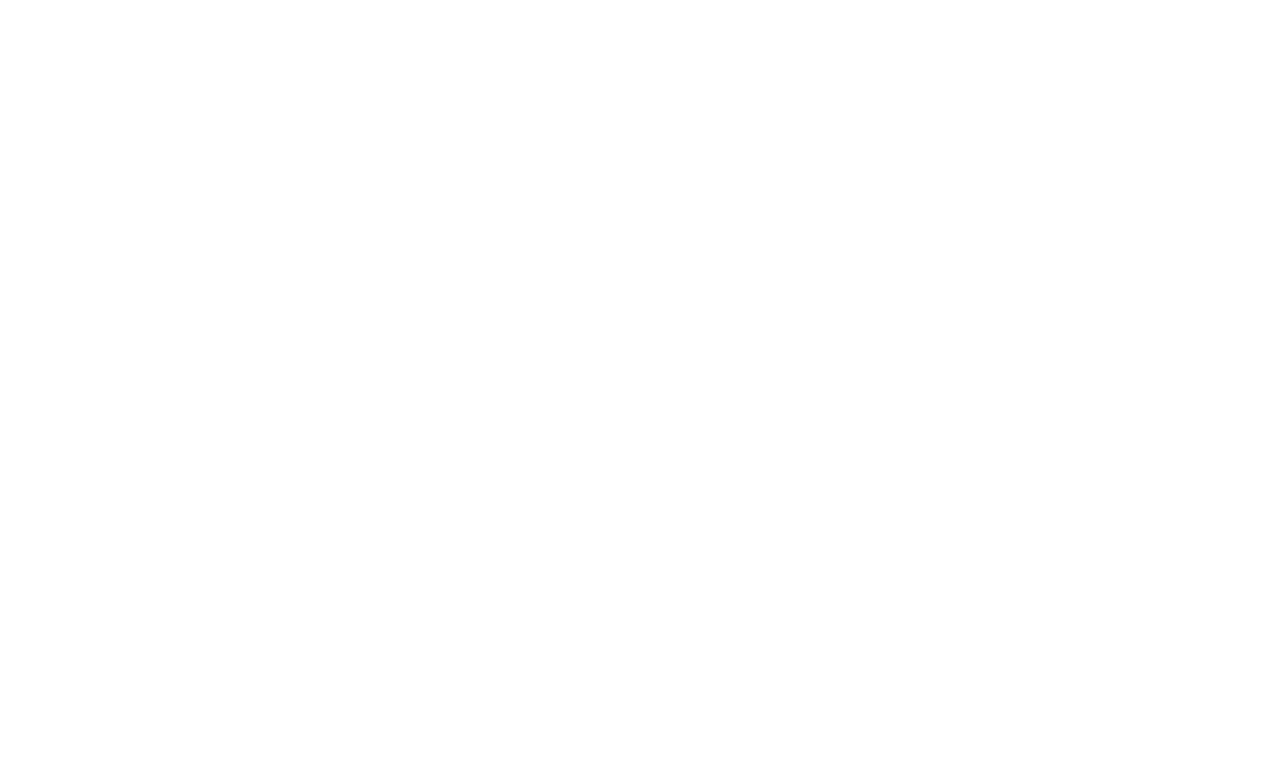
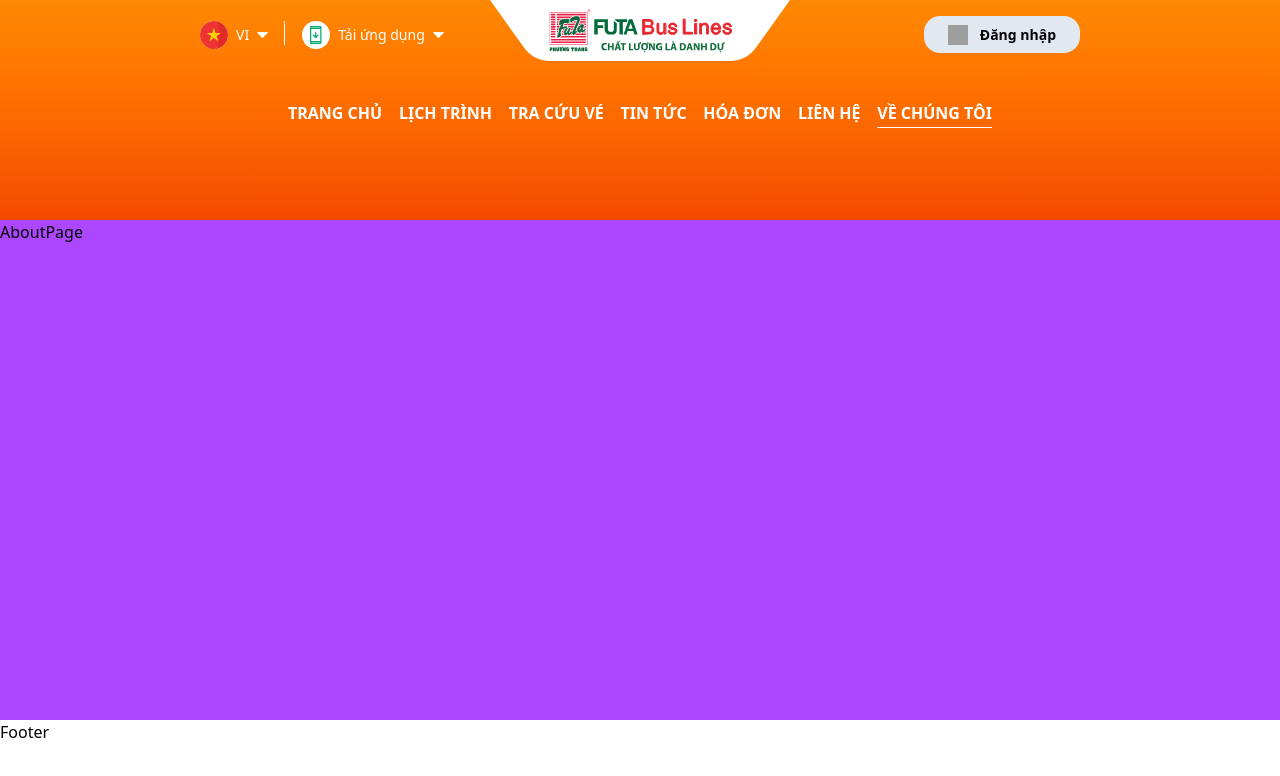
Before and after one commit to hnduong0711/Futa, a React (Vite) app: page /ve-chung-toi in a window 1280 px wide. Before the commit this address had no page. Shown: the top 776 px of the page. Built offline with nearby package versions, Linux system fonts and the light colour scheme; grey boxes are pictures that could not be loaded.

Commit message:
complete route of app

```diff
--- a/src/App.jsx
+++ b/src/App.jsx
@@ -1,6 +1,12 @@
 import { BrowserRouter as Router, Routes, Route } from "react-router-dom";
 import UserLayout from "./layouts/UserLayout";
 import HomePage from "./pages/Homepage";
+import SchedulePage from "./pages/SchedulePage";
+import SearchTicketPage from "./pages/SearchTicketPage";
+import NewsPage from "./pages/NewsPage";
+import ReceiptPage from "./pages/ReceiptPage";
+import ContactPage from "./pages/ContactPage";
+import AboutPage from "./pages/AboutPage";
 
 
 function App() {
@@ -9,6 +15,12 @@
       <Routes>
         <Route path="/" element={<UserLayout />}>
           <Route index element={<HomePage />} />
+          <Route path="lich-trinh" element={<SchedulePage />} />
+          <Route path="tra-cuu-ve" element={<SearchTicketPage/>} />
+          <Route path="tin-tuc" element={<NewsPage/>} />
+          <Route path="hoa-don" element={<ReceiptPage/>} />
+          <Route path="lien-he" element={<ContactPage/>} />
+          <Route path="ve-chung-toi" element={<AboutPage/>} />
         </Route>
       </Routes>
     </Router>
--- a/src/components/user/Header/Header.jsx
+++ b/src/components/user/Header/Header.jsx
@@ -9,13 +9,28 @@
   AndroidIcon,
   AppleIcon,
 } from "../../../assets";
+import { NavLink } from "react-router-dom";
 
 const Header = () => {
+  // state for language
   const [lang, setLang] = useState("vn");
   const [openLang, setOpenLang] = useState(false);
   const langRef = useRef(null);
+  // state for download app
   const [openDownApp, setOpenDownApp] = useState(false);
   const downloadRef = useRef(null);
+  // state for navbar
+  const [content, setContent] = useState("home");
+  // nav menu
+  const menuItems = [
+    { name: "Trang chủ", path: "/" },
+    { name: "Lịch trình", path: "/lich-trinh" },
+    { name: "Tra cứu vé", path: "/tra-cuu-ve" },
+    { name: "Tin tức", path: "/tin-tuc" },
+    { name: "Hóa đơn", path: "/hoa-don" },
+    { name: "Liên hệ", path: "/lien-he" },
+    { name: "Về chúng tôi", path: "/ve-chung-toi" },
+  ];
 
   // click ra ngoài thì ẩn dropdown
   useEffect(() => {
@@ -37,9 +52,9 @@
   };
 
   return (
-    <div className="h-[220px] flex flex-col">
+    <div className="h-[220px] flex flex-col bg-gradient-to-b from-orange-400 to-orange-600 w-full ">
       {/* Login section */}
-      <div className="bg-gradient-to-b from-orange-400 to-orange-600 h-[220px] w-full px-50 pt-4">
+      <div className="px-50 pt-4">
         <div className="flex justify-between items-center">
           {/* lang and download app */}
           <div className="flex space-x-4">
@@ -83,7 +98,10 @@
             <span className="h-[24px] border-l border-white w-0.5"></span>
             {/* Download App */}
             <div className="relative" ref={downloadRef}>
-              <div className="flex space-x-2 items-center cursor-pointer" onClick={() => setOpenDownApp(!openDownApp)}>
+              <div
+                className="flex space-x-2 items-center cursor-pointer"
+                onClick={() => setOpenDownApp(!openDownApp)}
+              >
                 <img src={DownloadApp} className="size-7" alt="flag" />
                 <span className="text-white text-[14px]">Tải ứng dụng</span>
                 <img src={DroplistIcon} alt="" />
@@ -93,14 +111,24 @@
                   <div className="absolute top-[30px] left-0 bg-white w-[100px] cursor-pointer space-y-2 rounded-md shadow-md">
                     <button
                       className="flex space-x-2 items-center cursor-pointer p-2 rounded-md hover:bg-slate-200 w-full transition-all"
-                      onClick={() => window.open("https://play.google.com/store/apps/details?id=client.facecar.com", "_blank")}
+                      onClick={() =>
+                        window.open(
+                          "https://play.google.com/store/apps/details?id=client.facecar.com",
+                          "_blank"
+                        )
+                      }
                     >
                       <img src={AndroidIcon} className="size-7" alt="flag" />
                       <span className="text-[14px]">Android</span>
                     </button>
                     <button
                       className="flex space-x-2 items-center cursor-pointer p-2 rounded-md hover:bg-slate-200 w-full transition-all"
-                      onClick={() => window.open("https://apps.apple.com/vn/app/futa/id1126633800", "_blank")}
+                      onClick={() =>
+                        window.open(
+                          "https://apps.apple.com/vn/app/futa/id1126633800",
+                          "_blank"
+                        )
+                      }
                     >
                       <img src={AppleIcon} className="size-7" alt="flag" />
                       <span className="text-[14px]">iOS</span>
@@ -127,14 +155,21 @@
       </div>
 
       {/* Navbar */}
-      <div className="flex items-center uppercase text-white">
-        <div className="">Trang chủ</div>
-        <div className="">Lịch trình</div>
-        <div className="">Tra cứu vé</div>
-        <div className="">Tin tức</div>
-        <div className="">Hóa đơn</div>
-        <div className="">Liên hệ</div>
-        <div className="">Về chúng tôi</div>
+      {/* isActive là biến có sẵn nhé +1 kiến thức */}
+      <div className="flex items-center uppercase text-white px-72 pt-12 font-semibold justify-between">
+        {menuItems.map((item) => (
+          <NavLink
+            key={item.name}
+            to={item.path}
+            className={({ isActive }) =>
+              `cursor-pointer ${
+                isActive ? "underline underline-offset-8 decoration-white" : ""
+              }`
+            }
+          >
+            {item.name}
+          </NavLink>
+        ))}
       </div>
     </div>
   );
--- /dev/null
+++ b/src/pages/AboutPage.jsx
@@ -0,0 +1,9 @@
+import React from 'react'
+
+const AboutPage = () => {
+  return (
+    <div className='bg-purple-500 w-full h-[500px] flex mt-auto'>AboutPage</div>
+  )
+}
+
+export default AboutPage
--- /dev/null
+++ b/src/pages/ContactPage.jsx
@@ -0,0 +1,9 @@
+import React from 'react'
+
+const ContactPage = () => {
+  return (
+    <div className='bg-pink-500 w-full h-[500px] flex mt-auto'>ContactPage</div>
+  )
+}
+
+export default ContactPage
--- /dev/null
+++ b/src/pages/NewsPage.jsx
@@ -0,0 +1,9 @@
+import React from 'react'
+
+const NewsPage = () => {
+  return (
+    <div className='bg-yellow-500 w-full h-[500px] flex mt-auto'>NewsPage</div>
+  )
+}
+
+export default NewsPage
--- /dev/null
+++ b/src/pages/ReceiptPage.jsx
@@ -0,0 +1,9 @@
+import React from 'react'
+
+const ReceiptPage = () => {
+  return (
+    <div className='bg-red-500 w-full h-[500px] flex mt-auto'>ReceiptPage</div>
+  )
+}
+
+export default ReceiptPage
--- /dev/null
+++ b/src/pages/SchedulePage.jsx
@@ -0,0 +1,9 @@
+import React from 'react'
+
+const SchedulePage = () => {
+  return (
+    <div className='bg-blue-500 w-full h-[500px] flex mt-auto'>SchedulePage</div>
+  )
+}
+
+export default SchedulePage
--- /dev/null
+++ b/src/pages/SearchTicketPage.jsx
@@ -0,0 +1,9 @@
+import React from 'react'
+
+const SearchTicketPage = () => {
+  return (
+    <div className='bg-green-500 w-full h-[500px] flex mt-auto'>SearchTicketPage</div>
+  )
+}
+
+export default SearchTicketPage
```
